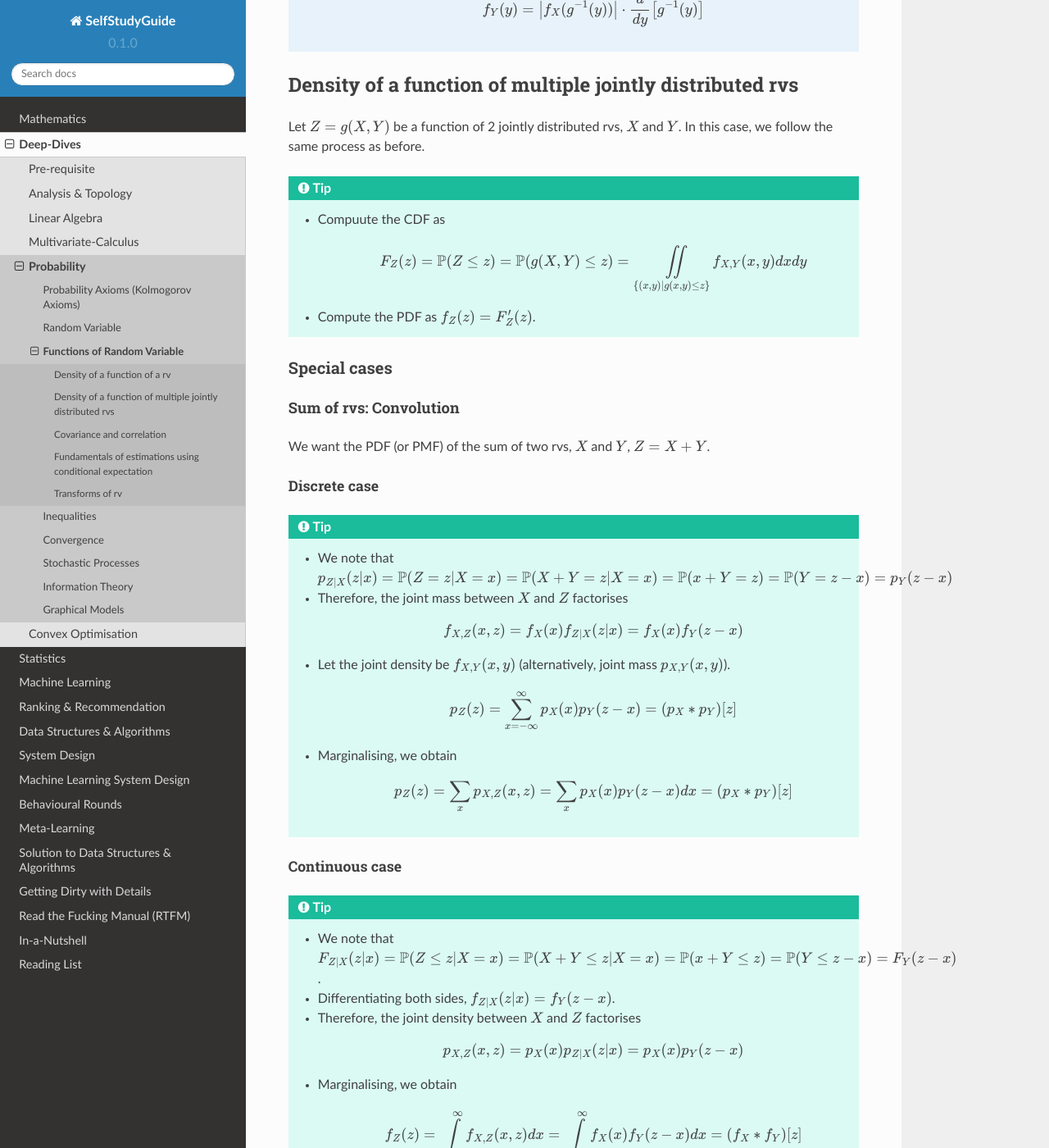
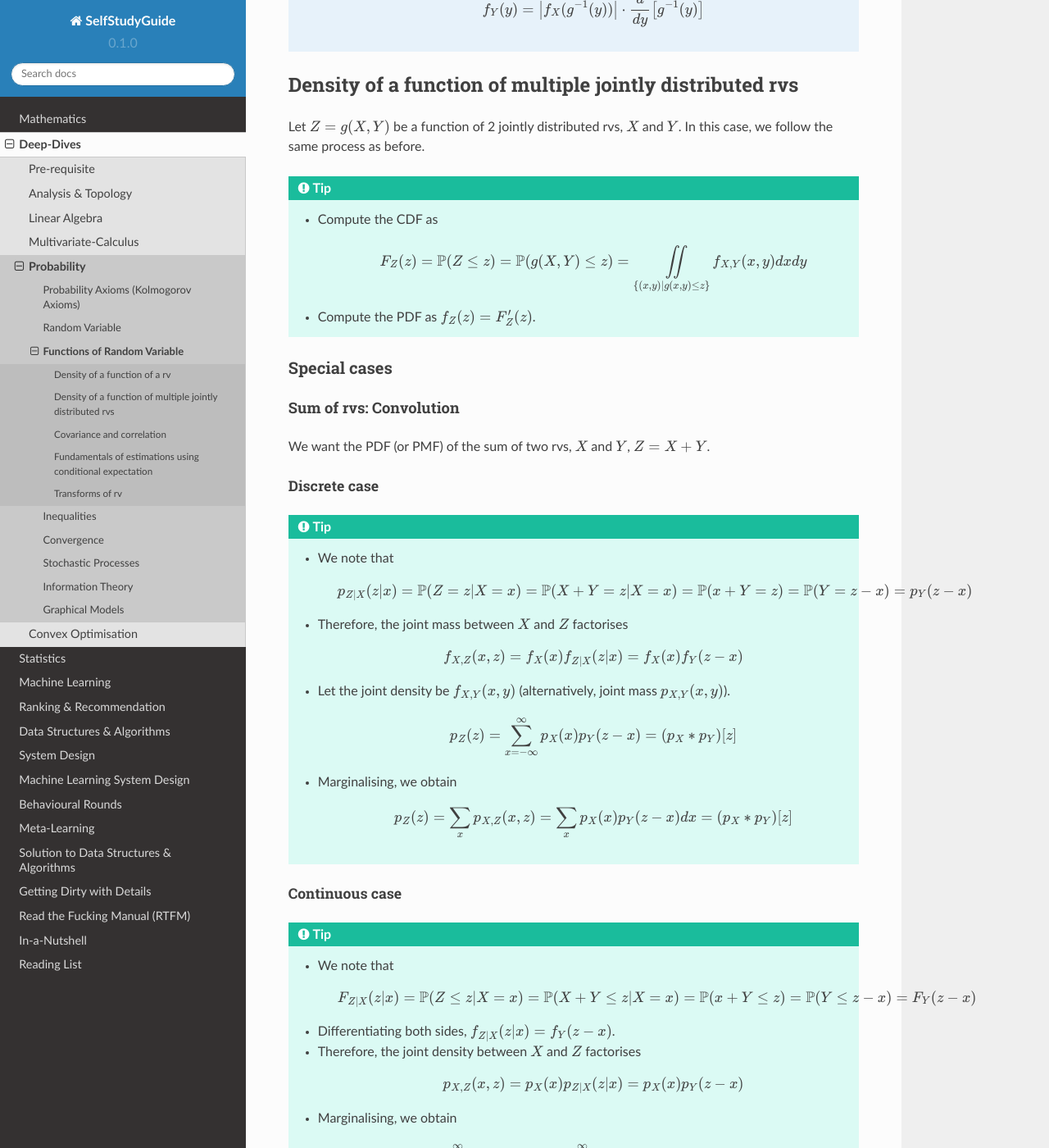
Before and after one commit to uselesstechjunks/leetcode, a Sphinx documentation site: the page built from docs/source/math/prob/func.rst, in a window 1280 px wide and 1400 px high, scrolled down 1418 px. Shown: the whole window at 82% size. Built offline with Sphinx 7.4.7 and the Read the Docs theme 2.0.0, drawn with Linux system fonts in a browser that asks for light colours.

Commit message:
Update func.rst

```diff
--- a/docs/source/math/prob/func.rst
+++ b/docs/source/math/prob/func.rst
@@ -51,7 +51,7 @@ Density of a function of multiple jointly distributed rvs
 Let :math:`Z=g(X,Y)` be a function of 2 jointly distributed rvs, :math:`X` and :math:`Y`. In this case, we follow the same process as before.
 
 .. tip::
-	* Compuute the CDF as
+	* Compute the CDF as
 
 		.. math:: F_Z(z)=\mathbb{P}(Z\leq z)=\mathbb{P}(g(X,Y)\leq z)=\iint\limits_{\{(x,y)|g(x,y)\leq z\}}f_{X,Y}(x,y)dxdy
 	* Compute the PDF as :math:`f_Z(z)=F'_Z(z)`.
@@ -65,7 +65,9 @@ We want the PDF (or PMF) of the sum of two rvs, :math:`X` and :math:`Y`, :math:`
 Discrete case
 ^^^^^^^^^^^^^^^^^^^^^^^^^^^^^^^^^^^^^^^^^^^^^^^^^^^^^^^^^^^^^^^^^^^^^^^^
 .. tip::
-	* We note that :math:`p_{Z|X}(z|x)=\mathbb{P}(Z=z|X=x)=\mathbb{P}(X+Y=z|X=x)=\mathbb{P}(x+Y=z)=\mathbb{P}(Y=z-x)=p_{Y}(z-x)`
+	* We note that
+
+		.. math:: p_{Z|X}(z|x)=\mathbb{P}(Z=z|X=x)=\mathbb{P}(X+Y=z|X=x)=\mathbb{P}(x+Y=z)=\mathbb{P}(Y=z-x)=p_{Y}(z-x)
 	* Therefore, the joint mass between :math:`X` and :math:`Z` factorises
 
 		.. math:: f_{X,Z}(x,z)=f_X(x)f_{Z|X}(z|x)=f_X(x)f_{Y}(z-x)
@@ -79,7 +81,9 @@ Discrete case
 Continuous case
 ^^^^^^^^^^^^^^^^^^^^^^^^^^^^^^^^^^^^^^^^^^^^^^^^^^^^^^^^^^^^^^^^^^^^^^^^
 .. tip::
-	* We note that :math:`F_{Z|X}(z|x)=\mathbb{P}(Z\leq z|X=x)=\mathbb{P}(X+Y\leq z|X=x)=\mathbb{P}(x+Y\leq z)=\mathbb{P}(Y\leq z-x)=F_{Y}(z-x)`.
+	* We note that
+
+		.. math:: F_{Z|X}(z|x)=\mathbb{P}(Z\leq z|X=x)=\mathbb{P}(X+Y\leq z|X=x)=\mathbb{P}(x+Y\leq z)=\mathbb{P}(Y\leq z-x)=F_{Y}(z-x)
 	* Differentiating both sides, :math:`f_{Z|X}(z|x)=f_{Y}(z-x)`.
 	* Therefore, the joint density between :math:`X` and :math:`Z` factorises
 
```
